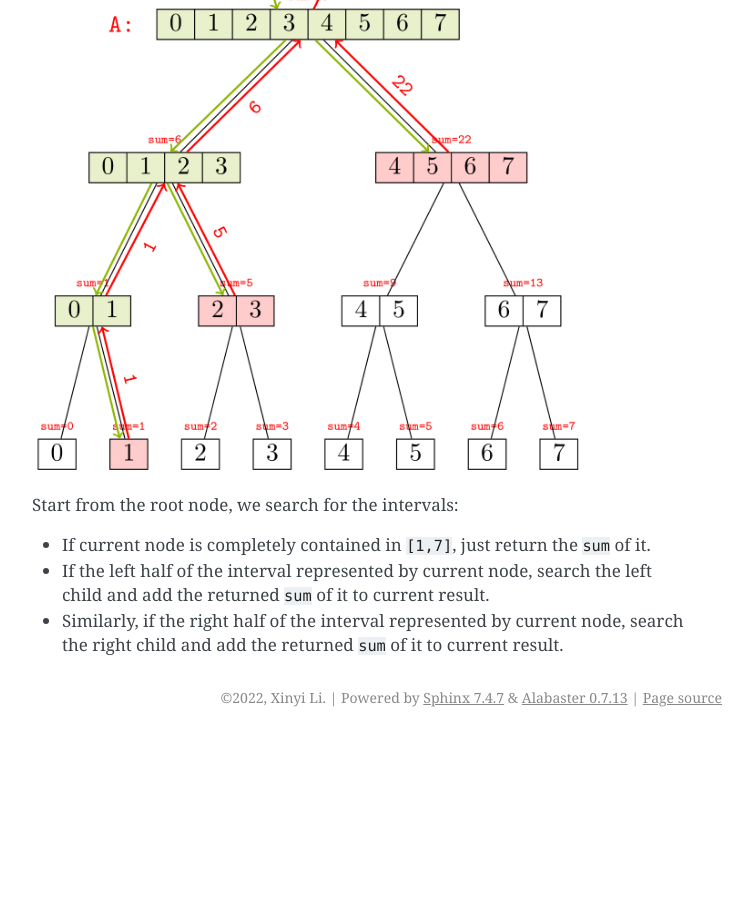
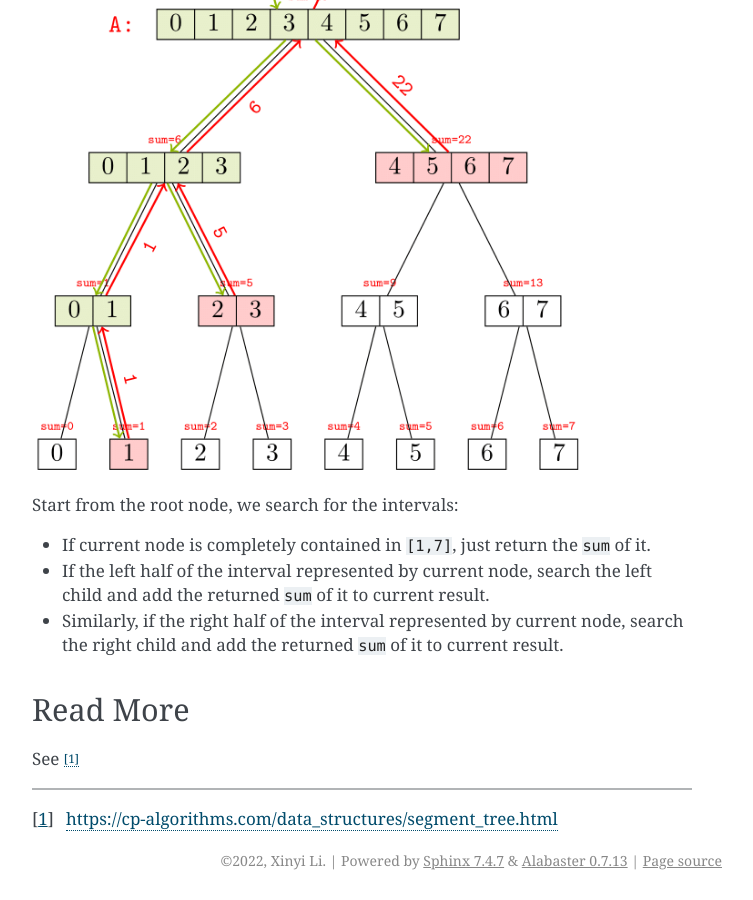
Before and after one commit to li-xin-yi/lctemplates, a Sphinx documentation site: the page built from docs/source/segtree.md, in a window 1280 px wide and 900 px high, scrolled down 2215 px. Shown: the whole window, without its empty margins (388-1141 px from the left). Built offline with Sphinx 7.4.7, drawn with Linux system fonts in a browser that asks for light colours; before the commit the page ends 2952 px from its top, so only the background shows below that.

Commit message:
add resource

```diff
--- a/docs/source/segtree.md
+++ b/docs/source/segtree.md
@@ -37,3 +37,9 @@ Start from the root node, we search for the intervals:
 - If current node is completely contained in `[1,7]`, just return the `sum` of it.
 - If the left half of the interval represented by current node, search the left child and add the returned `sum` of it to current result.
 - Similarly, if the right half of the interval represented by current node, search the right child and add the returned `sum` of it to current result.
+
+## Read More
+
+See [^1]
+
+[^1]: https://cp-algorithms.com/data_structures/segment_tree.html
```
Also changed, not shown: docs/source/index.md (+1 -0 lines).
